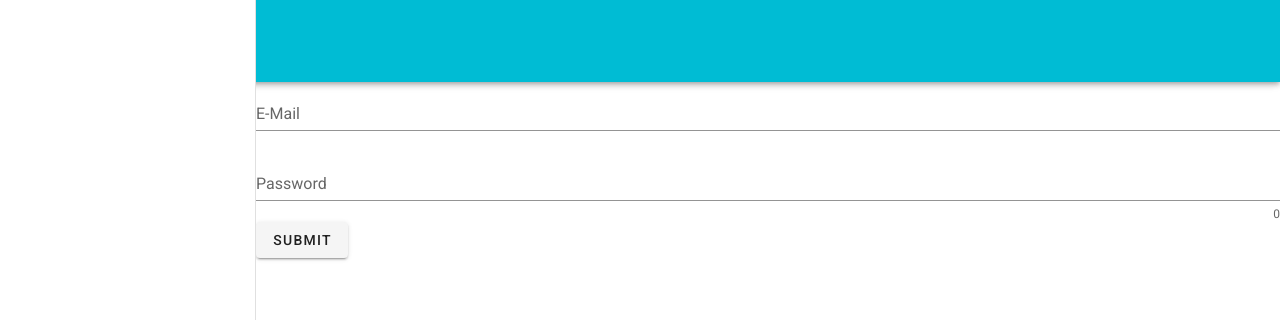
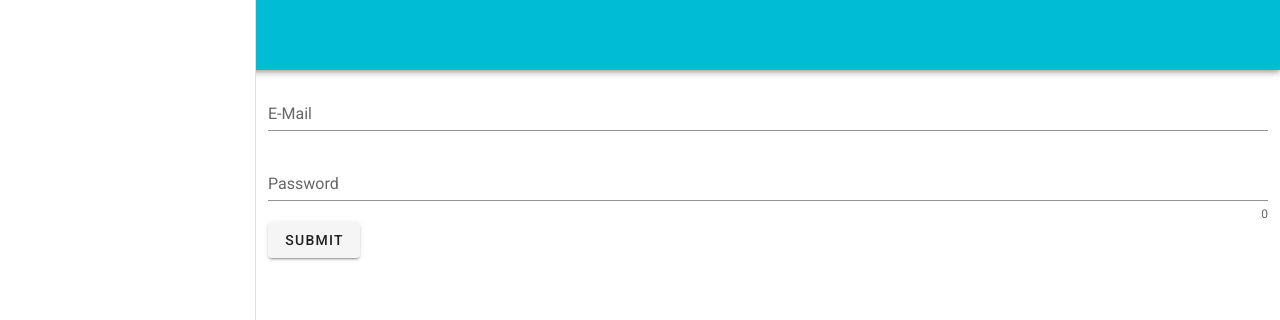
Before and after one commit to collective-times/front, a Nuxt app: page /login in a window 1280 px wide. Shown: the part 262-582 px from the top of the page. Built offline with nearby package versions, Linux system fonts and the light colour scheme.

Commit message:
フォーム入力系ページは、全体に隙間を入れて見た目を調整した

```diff
--- a/pages/login.vue
+++ b/pages/login.vue
@@ -1,4 +1,5 @@
 <template>
+  <v-container>
     <v-form>
       <v-text-field
               v-model="email"
@@ -15,6 +16,7 @@
               @click="login"
       >Submit</v-btn>
     </v-form>
+  </v-container>
 </template>
 
 <script>
--- a/pages/sites/edit/_id/index.vue
+++ b/pages/sites/edit/_id/index.vue
@@ -1,4 +1,5 @@
 <template>
+  <v-container>
     <v-form>
       <v-text-field
               v-model="title"
@@ -59,6 +60,7 @@
         @click="$router.push('/sites')"
       >Back</v-btn>
     </v-form>
+  </v-container>
 </template>
 
 <script>
--- a/pages/sites/new.vue
+++ b/pages/sites/new.vue
@@ -1,4 +1,5 @@
 <template>
+  <v-container>
     <v-form>
       <v-text-field
               v-model="title"
@@ -31,6 +32,7 @@
         @click="$router.push('/sites')"
       >Back</v-btn>
     </v-form>
+  </v-container>
 </template>
 
 <script>
```
Lines whose indentation alone changed are shown as unchanged.
